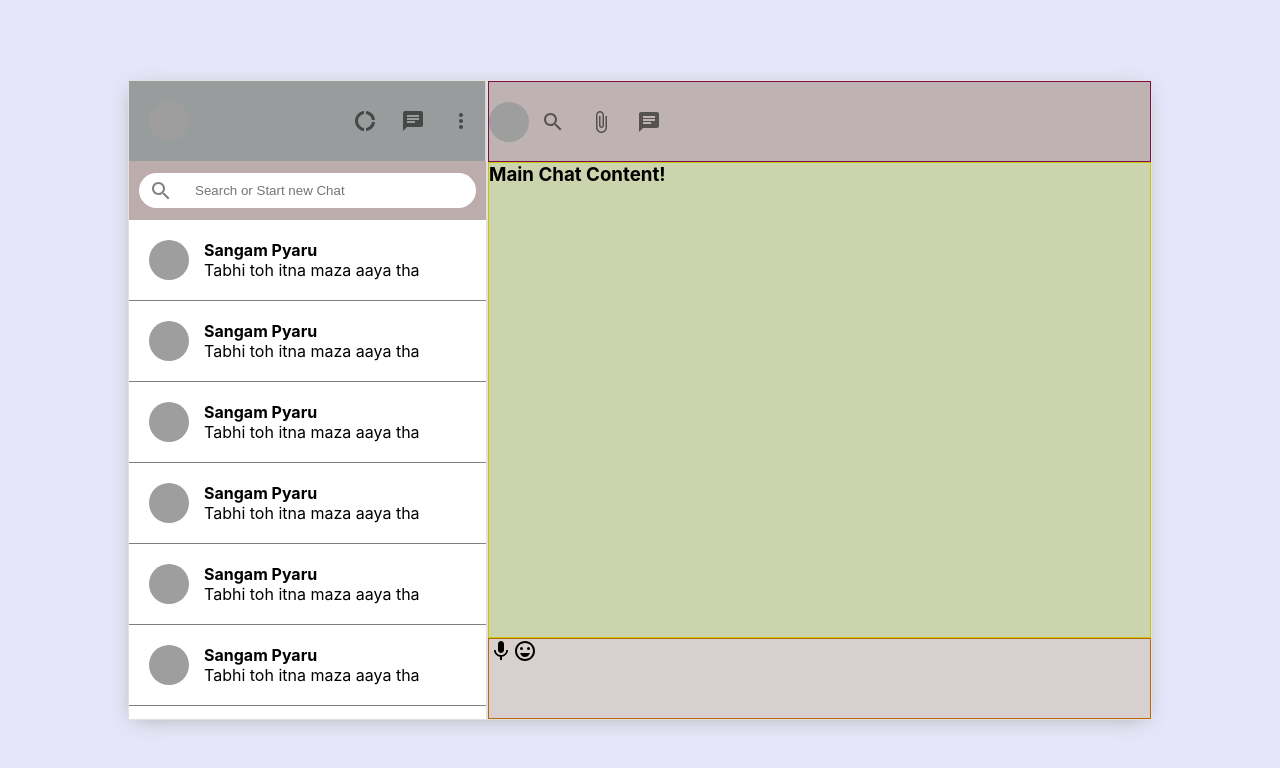
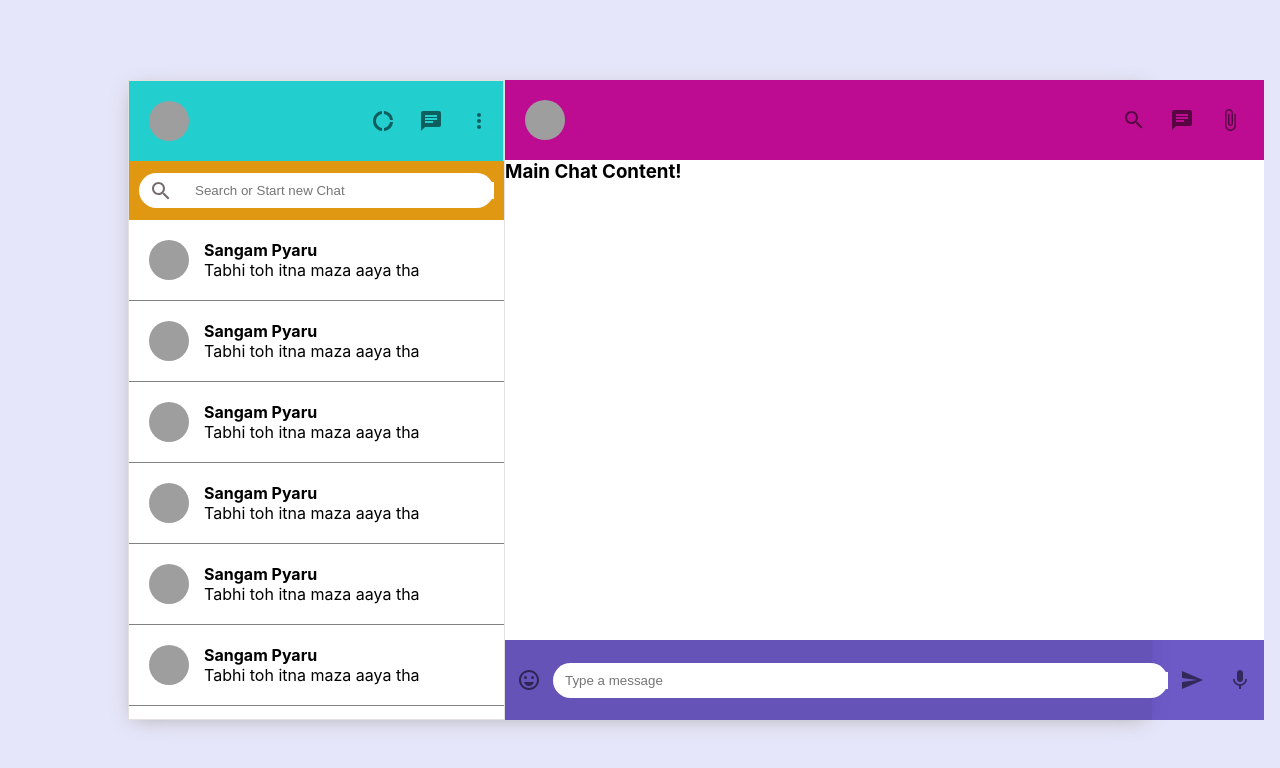
Before and after one commit to shikhar1020/WhatsappClone, a React (Create React App) app: page / in a window 1280 px wide. Shown: the top 768 px of the page. Built offline with nearby package versions, Linux system fonts and the light colour scheme; grey boxes are pictures that could not be loaded.

Commit message:
Frontend: ChatHeader and SendChat

```diff
--- a/src/chats.css
+++ b/src/chats.css
@@ -2,25 +2,61 @@
     display: flex;
     flex-direction: column;
     flex:0.65;
-    border: 1px solid rgb(228, 224, 224);
+    /*border: 1px solid rgb(228, 224, 224);*/
 }
 
 .chats_header{
     height: 10vh;
     display: flex;
     align-items: center;
-    background-color: rgb(190, 178, 178);
-    border: 1px solid rgb(124, 14, 75);
+    justify-content: space-between;
+    background-color: rgb(190, 12, 146);
+    /*border: 1px solid rgb(124, 14, 75);*/
+}
+
+.chats_header > .MuiAvatar-root{
+    margin-left: 20px;
+
+}
+
+.chats_headerRight{
+    display: flex;
+    align-items: center;
+    justify-content: space-between;
+    min-width: 10vw;
+    margin-right: 10px;
 }
 
 .mainChat{
     height: 60vh;
-    background-color: rgb(204, 212, 173);
-    border: 1px solid rgb(202, 199, 10);
+    background-color: white;
+    /*border: 1px solid rgb(202, 199, 10);*/
 }
 
 .chatSend{
+    display: flex;
     height: 10vh;
-    background-color: rgba(219, 205, 205, 0.644);
-    border: 1px solid rgb(184, 104, 14);
+    align-items: center;
+    background-color: rgba(42, 13, 170, 0.644);
+    /*border: 1px solid rgb(184, 104, 14);*/
 }
+
+.chatSend_messageContainer{
+    display: flex;
+    align-items: center;
+    background-color: white;
+    width:100%;
+    height: 35px;
+    border-radius: 20px;
+}
+
+.chatSend_messageContainer > input{
+    border: none;
+    margin-left: 10px;
+    outline-width: 0;
+}
+
+.chatSend_messageContainer > .MuiSvgIcon-root{
+    padding: 10px;
+    margin:0;
+}
--- a/src/chats.js
+++ b/src/chats.js
@@ -9,6 +9,7 @@ import AttachFileIcon from '@material-ui/icons/AttachFile';
 
 import MicIcon from '@material-ui/icons/Mic';
 import SentimentVerySatisfiedIcon from '@material-ui/icons/SentimentVerySatisfied';
+import SendIcon from '@material-ui/icons/Send';
 
 
 
@@ -17,22 +18,36 @@ function Chats() {
         <div className="chats">
             <div className="chats_header">
             <Avatar alt="Shikhar Sangam" src="https://avatars1.githubusercontent.com/u/54438024?s=460&u=6312f0e7142c4ed394a8fb9a4254cba4325c9fe7&v=4" />
+                <div className="chats_headerRight">
                     <IconButton>
                         <SearchIcon/>
                     </IconButton>
                     <IconButton>
+                        <ChatIcon/>
+                    </IconButton>
+                    <IconButton>
                         <AttachFileIcon/>
                     </IconButton>
-                <IconButton>
-                    <ChatIcon/>
-                </IconButton>
                 </div>
+            </div>
+
             <div className="mainChat">
                 <h3>Main Chat Content!</h3>
             </div>
+
             <div className="chatSend">
+                <IconButton>
+                    <SentimentVerySatisfiedIcon/>
+                </IconButton>
+                <div className="chatSend_messageContainer">
+                    <input placeholder="Type a message" type="text" size="73"/>
+                </div>
+                <IconButton>
+                    <SendIcon/>
+                </IconButton>
+                <IconButton>
                     <MicIcon/>
-                <SentimentVerySatisfiedIcon/>
+                </IconButton>
             </div>
         </div>
     )
--- a/src/indivudialContacts.css
+++ b/src/indivudialContacts.css
@@ -7,7 +7,7 @@
 }
 
 .IndivudialContacts:hover {
-    background-color: rgb(139, 201, 139);
+    background-color: rgb(46, 155, 74);
 }
 
 .IndivudialContacts > h4{
--- a/src/sidebar.css
+++ b/src/sidebar.css
@@ -12,13 +12,12 @@
     justify-content: space-between;
     /*padding: 20px;*/
     border-right: 1px solid lightgrey;
-    background-color: rgb(153, 156, 156);
+    background-color: rgb(34, 206, 206);
     /*border: 1px solid rgb(201, 42, 42);*/
 }
 
 .sidebar_header > .MuiAvatar-root{
     margin-left: 20px;
-
 }
 
 .sidebar_headerRight{
@@ -26,12 +25,13 @@
     align-items: center;
     justify-content: space-between;
     min-width: 10vw;
+
 }
 
 .sidebar_headerRight > .MuiSvgIcon-root{
     margin-right: 2vw;
     font-size: 24px !important;
-
+    cursor: pointer;
 }
 
 
@@ -40,7 +40,7 @@
     align-items:center;
     padding:10px;
     height: 39px;
-    background-color: rgb(189, 172, 172);
+    background-color: rgb(224, 152, 18);
     /*border: 1px solid rgb(255, 255, 255);*/
 }
 
@@ -55,7 +55,7 @@
 }
 
 .sidebar_searchContainer > .MuiSvgIcon-root{
-    color: gray;
+    color: rgb(117, 108, 108);
     padding: 10px;
 }
 
@@ -65,7 +65,6 @@
     outline-width: 0;
 }
 
-
 .contactsList{
     flex: 1;
     height: 63vh;
--- a/src/sidebar.js
+++ b/src/sidebar.js
@@ -2,7 +2,7 @@ import React from 'react'
 import "./sidebar.css"
 import IndivudialContacts from "./indivudialContacts"
 
-import {Avatar, IconButton, Button} from '@material-ui/core';
+import {Avatar, IconButton } from '@material-ui/core';
 
 import ChatIcon from '@material-ui/icons/Chat';
 import MoreVertIcon from '@material-ui/icons/MoreVert';
@@ -31,7 +31,7 @@ function Sidebar() {
             <div className="sidebar_search">
                 <div className="sidebar_searchContainer">
                     <SearchIcon/>
-                    <input placeholder="Search or Start new Chat" type="text"/>
+                    <input placeholder="Search or Start new Chat" type="text" size="35"/>
                 </div>
             </div>
 
```
Lines whose indentation alone changed are shown as unchanged.
